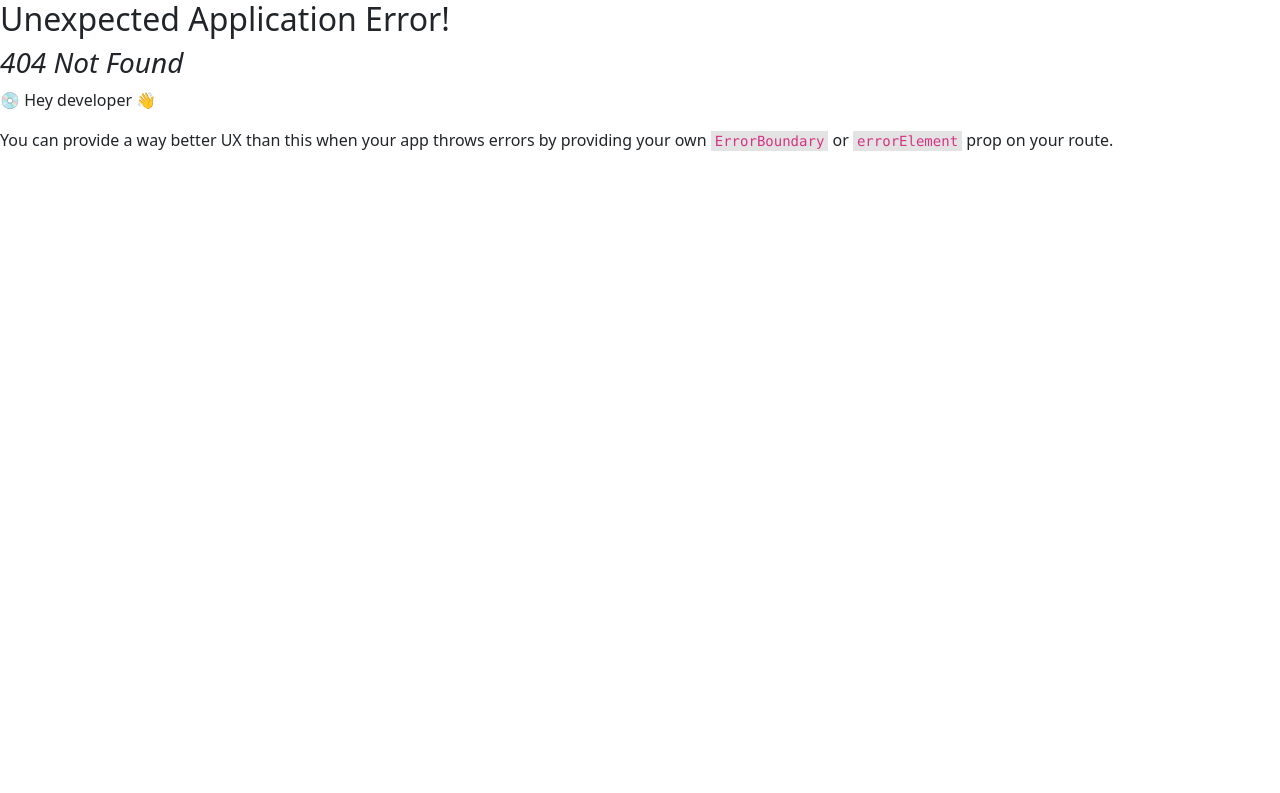
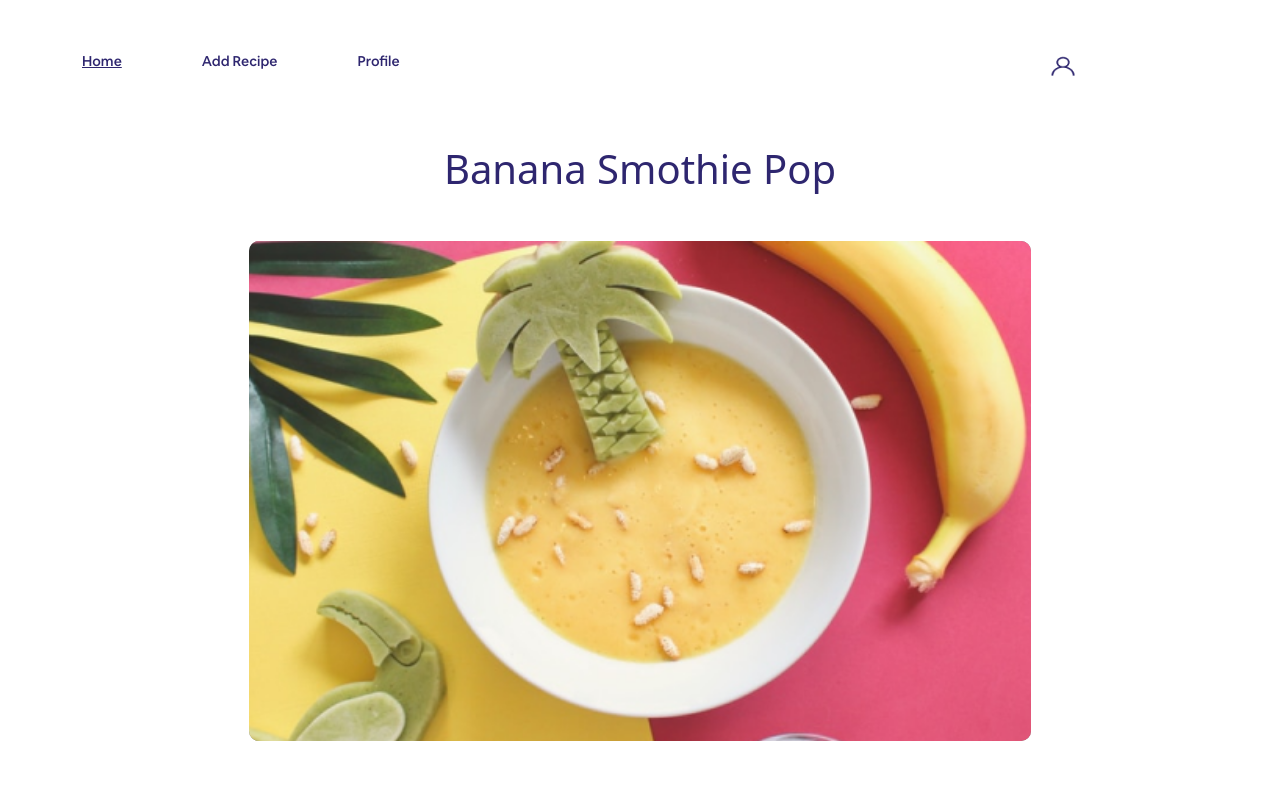
Before and after one commit to IrhamNfrnda/food-recipe-web, a React (Create React App) app: page /detail/banana-smothie-pop in a window 1280 px wide. Before the commit this address had no page. Shown: the top 793 px of the page. Built offline with nearby package versions, Linux system fonts and the light colour scheme.

Commit message:
[FIX] Fix some bug on style

```diff
--- a/src/App.js
+++ b/src/App.js
@@ -17,7 +17,7 @@ const router = createBrowserRouter([
     element: <Home />,
   },
   {
-    path: "/detail",
+    path: "/detail/:id",
     element: <Detail />,
   },
   {
--- a/src/components/RecipeCard.jsx
+++ b/src/components/RecipeCard.jsx
@@ -7,7 +7,7 @@ export default function RecipeCard(props) {
   return (
     <>
       <div className="col-md-4 col-xs-12 mb-4">
-        <Link className="text-decoration-none" to={`/detail`}>
+        <Link className="text-decoration-none" to={`/detail/${title?.toLowerCase()?.split(" ")?.join("-")}`}>
           <div
             className="popular-recipe-image"
             style={{
--- a/src/menu.json
+++ b/src/menu.json
@@ -1,14 +1,14 @@
 {
     "menu": [
       {
-        "title": "Chiken Kare",
+        "title": "Chicken Kare",
         "image": "chicken-kare.png",
         "slug": "chicken-kare"
       },
       {
         "title": "Bomb Chicken",
         "image": "bomb-chicken.png",
-        "slug": "nasi-ayam-rica"
+        "slug": "bomb-chicken"
       },
       {
         "title": "Banana Smothie Pop",
--- a/src/pages/Detail.jsx
+++ b/src/pages/Detail.jsx
@@ -1,21 +1,37 @@
 import React from 'react'
 
 import '../styles/Detail.css'
+import { useLocation } from "react-router";
 
 // import components
 import Footer from '../components/Footer'
 import Navbar from '../components/Navbar'
 
+import recipeList from "../menu.json";
+
+
 export default function Detail() {
+    const detail = recipeList.menu;
+    const location = useLocation();
+    const [currentRecipe, setCurrentRecipe] = React.useState(null);
+
+    React.useEffect(() => {
+        const currentSlug = location?.pathname?.split("/")[2];
+
+        window.scrollTo(0, 0);
+
+        setCurrentRecipe(detail.find((res) => res.slug === currentSlug));
+    }, []);
+
     return (
         <>
             <Navbar />
             {/* start of content */}
             <section id="content">
                 <div className="container">
-                    <h1 className="text-center text-primary">Loream Sandwich</h1>
+                    <h1 className="text-center text-primary">{currentRecipe?.title}</h1>
                     <div className="d-flex justify-content-center">
-                        <img src="/images/detail-photo.png" className="main-image" />
+                        <img src={`/images/${currentRecipe?.image}`} className="main-image" />
                     </div>
                     <div className="row mt-5">
                         <div className="col offset-md-2">
```
